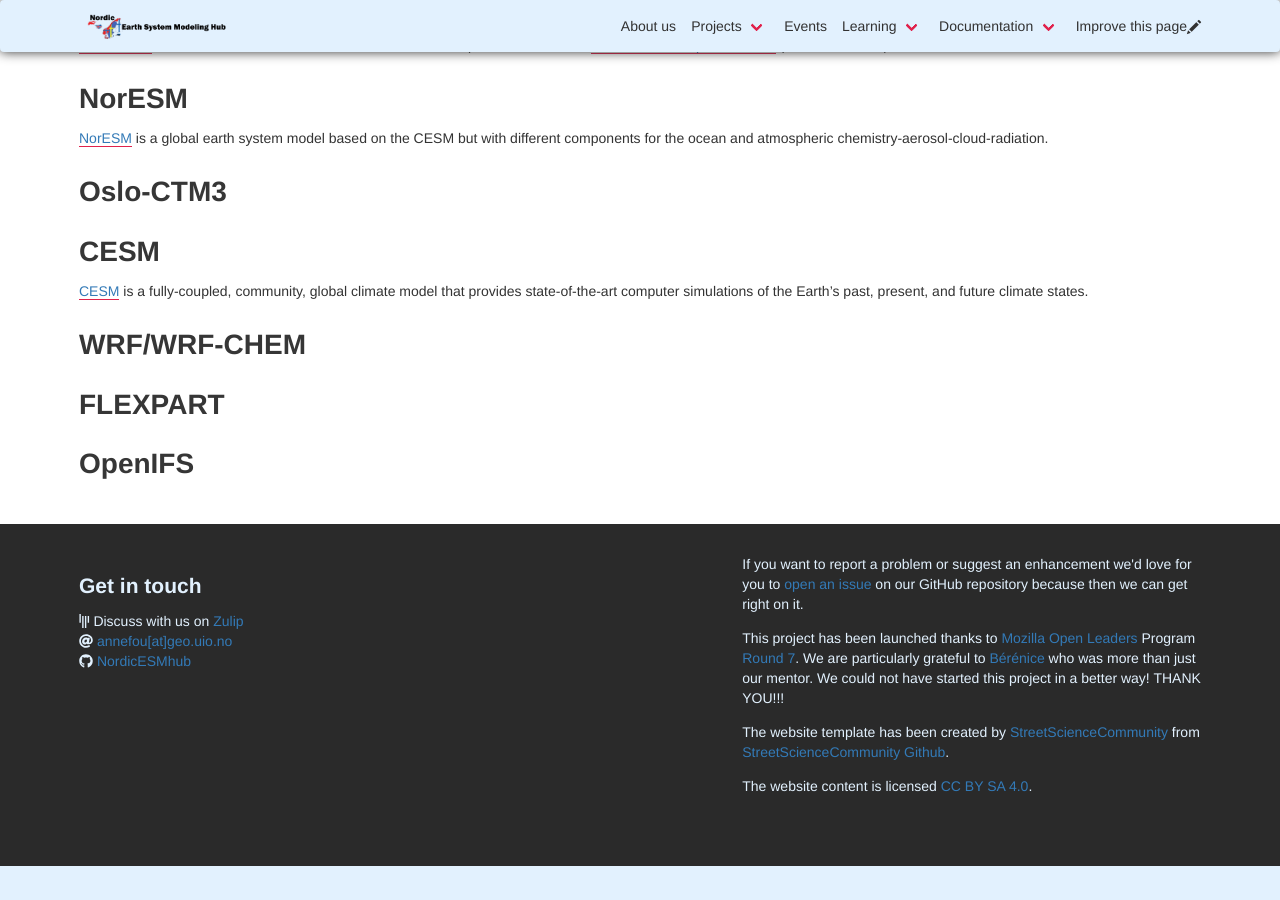
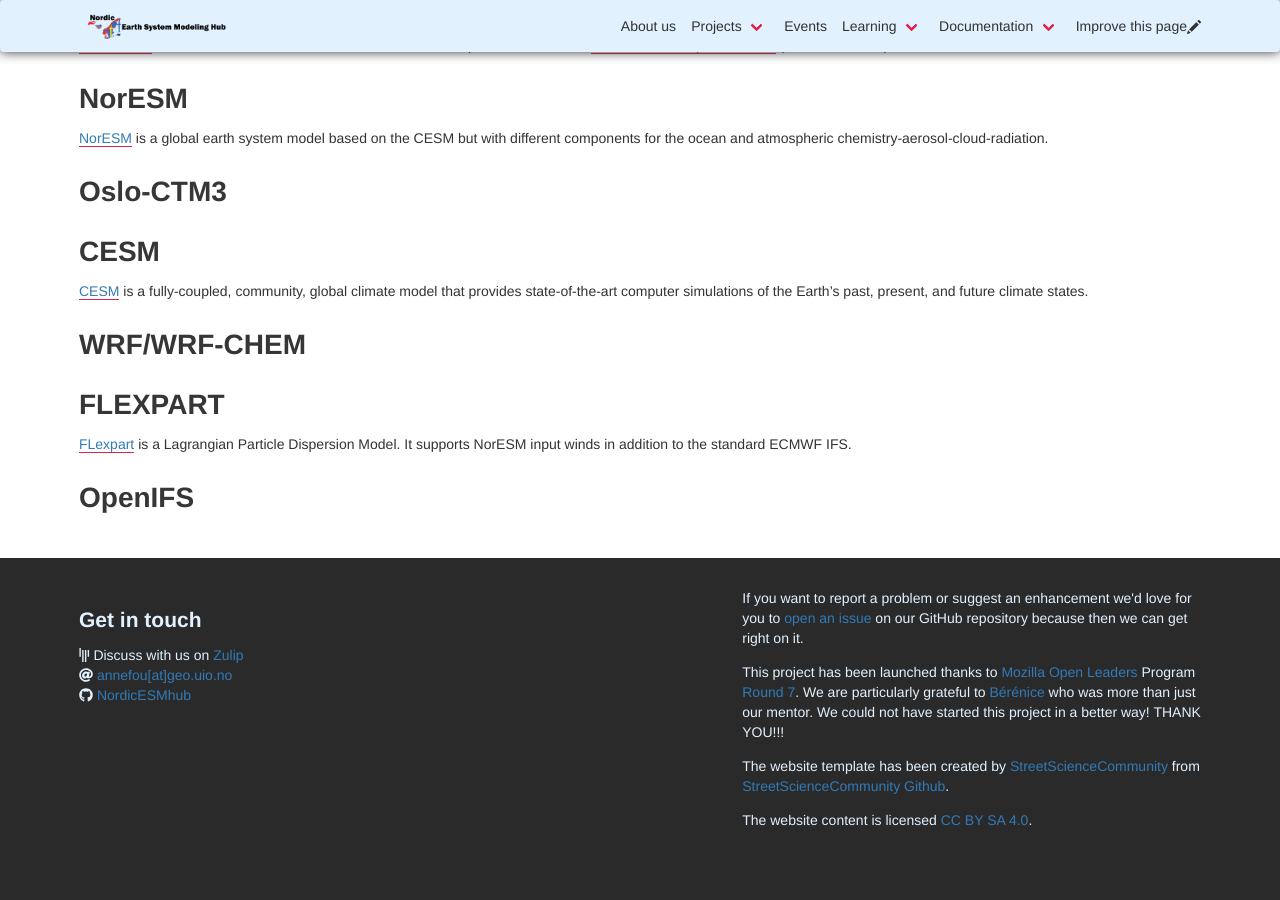
Before and after one commit to NordicESMhub/nordicesmhub.github.io, a Jekyll site: the page built from _documentation/models.md, in a window 1280 px wide and 900 px high, scrolled down 739 px. Built offline with Jekyll 4.4.1, drawn with Linux system fonts in a browser that asks for light colours; nearby versions of some CDN libraries; before the commit the page ends 1605 px from its top, so only the background shows below that.

Commit message:
Update models.md (#15)
Added a short description of FLEXPART

```diff
--- a/_documentation/models.md
+++ b/_documentation/models.md
@@ -27,4 +27,6 @@ We will give here a list of relevant models we use in the Nordic countries.
 
 # FLEXPART
 
+[FLexpart](https://www.flexpart.eu) is a Lagrangian Particle Dispersion Model. It supports NorESM input winds in addition to the standard ECMWF IFS.
+
 # OpenIFS
```
